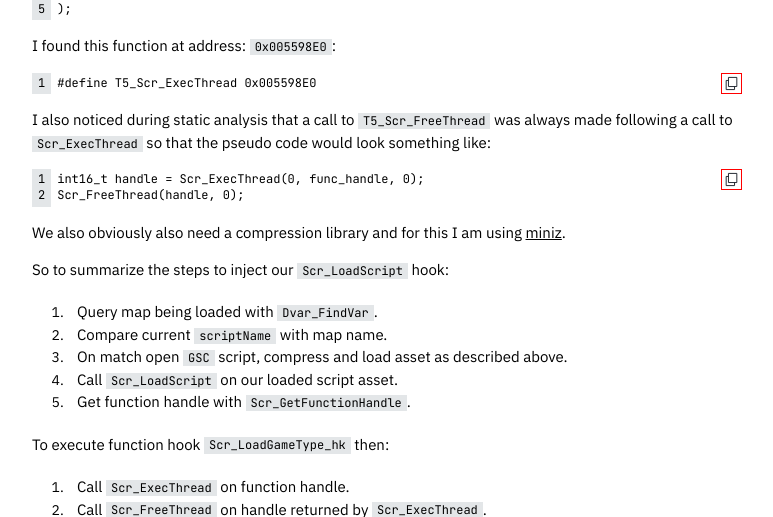
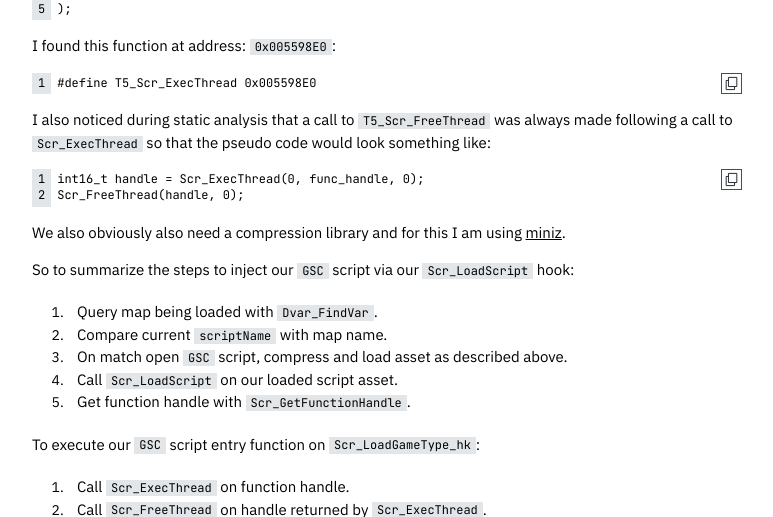
Before and after one commit to microstub/microstub.github.io, a Jekyll site: the page built from _posts/2023-09-17-gsctool.md, in a window 1280 px wide and 900 px high, scrolled down 8096 px, cut to the strip 0-517 px from the top of the window. Shown: the whole strip, without its empty margins (253-1026 px from the left). Built offline with Jekyll 4.4.1, drawn with Linux system fonts in a browser that asks for light colours; nearby versions of some CDN libraries; emoji names are drawn with the system emoji font.

Commit message:
Update 2023-09-17-gsctool.md

```diff
--- a/_posts/2023-09-17-gsctool.md
+++ b/_posts/2023-09-17-gsctool.md
@@ -466,7 +466,7 @@ Scr_FreeThread(handle, 0);
 We also obviously also need a compression library and for this I am using
 [miniz](https://github.com/lunarjournal/miniz).
 
-So to summarize the steps to inject our `Scr_LoadScript` hook:
+So to summarize the steps to inject our `GSC` script via our `Scr_LoadScript` hook:
 
 1. Query map being loaded with `Dvar_FindVar`.
 2. Compare current `scriptName` with map name.
@@ -474,7 +474,7 @@ So to summarize the steps to inject our `Scr_LoadScript` hook:
 4. Call `Scr_LoadScript` on our loaded script asset.
 5. Get function handle with `Scr_GetFunctionHandle`.
 
-To execute function hook `Scr_LoadGameType_hk` then:
+To execute our `GSC` script entry function on `Scr_LoadGameType_hk`:
 1. Call `Scr_ExecThread` on function handle.
 2. Call `Scr_FreeThread` on handle returned by `Scr_ExecThread`.
 
```
